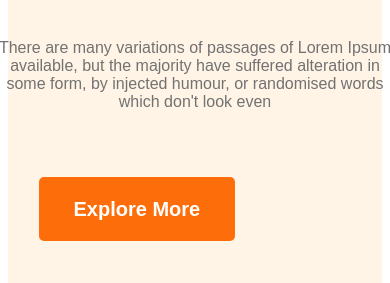
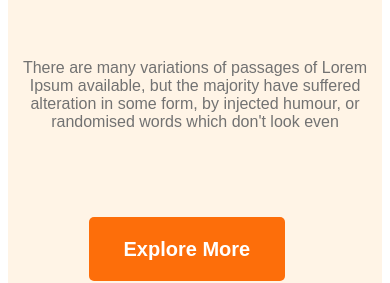
Before and after one commit to asif-fahad/second-assignment, a plain HTML site: page index.html in a window 390 px wide. Shown: the part 833-1116 px from the top of the page. Drawn offline with Linux system fonts and the light colour scheme.

Commit message:
more responsive

```diff
--- a/styles/style.css
+++ b/styles/style.css
@@ -294,7 +294,7 @@ section {
     }
 
     .banner-description {
-
+        padding: 20px;
     }
 
     .banner img {
@@ -305,7 +305,8 @@ section {
         max-width: 100%;
         position: relative;
         right: 500px;
-        left: 0;
+        left: 50px;
+
     }
 .quick-list-future {
     flex-direction: column;
@@ -375,5 +376,4 @@ section {
     max-width: 260px;
     position: relative;
     left: 0%;
-
 }
```
